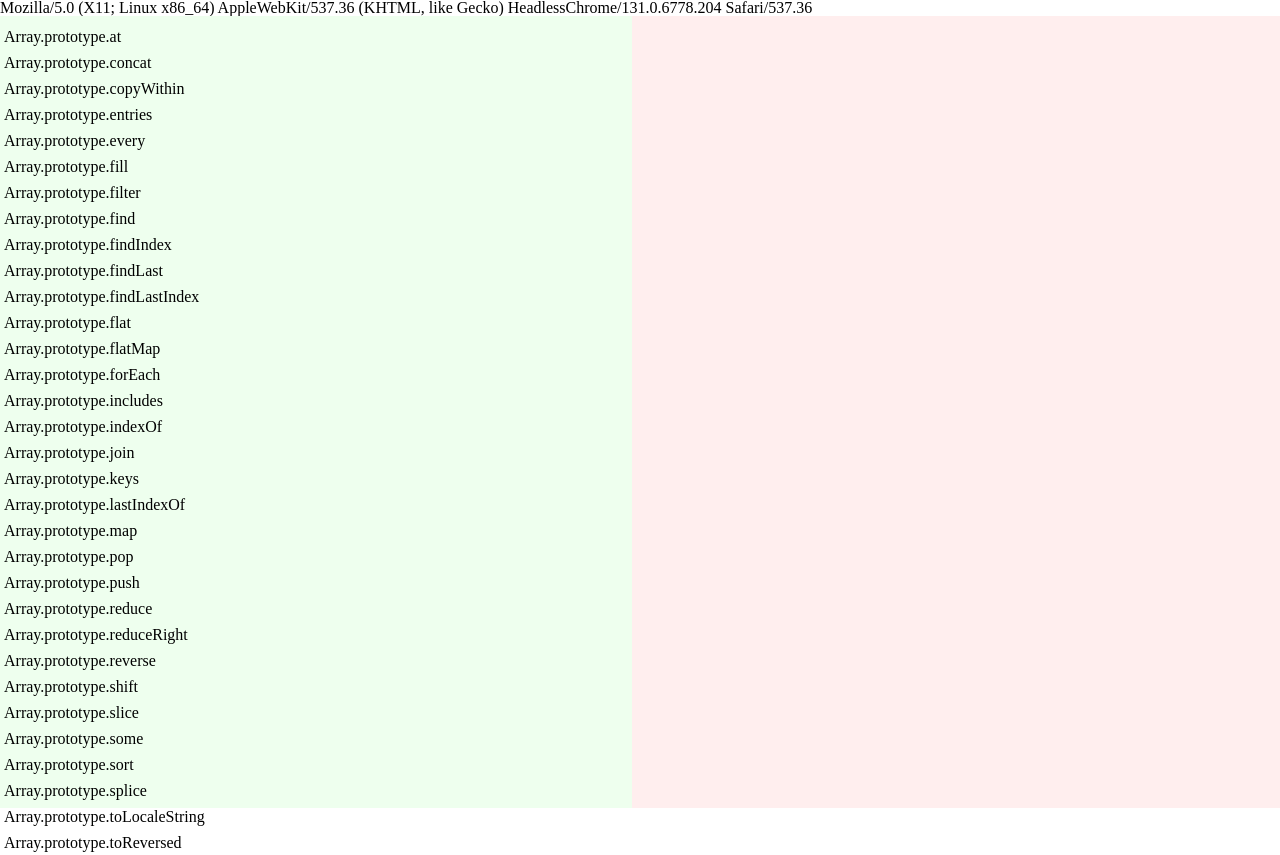
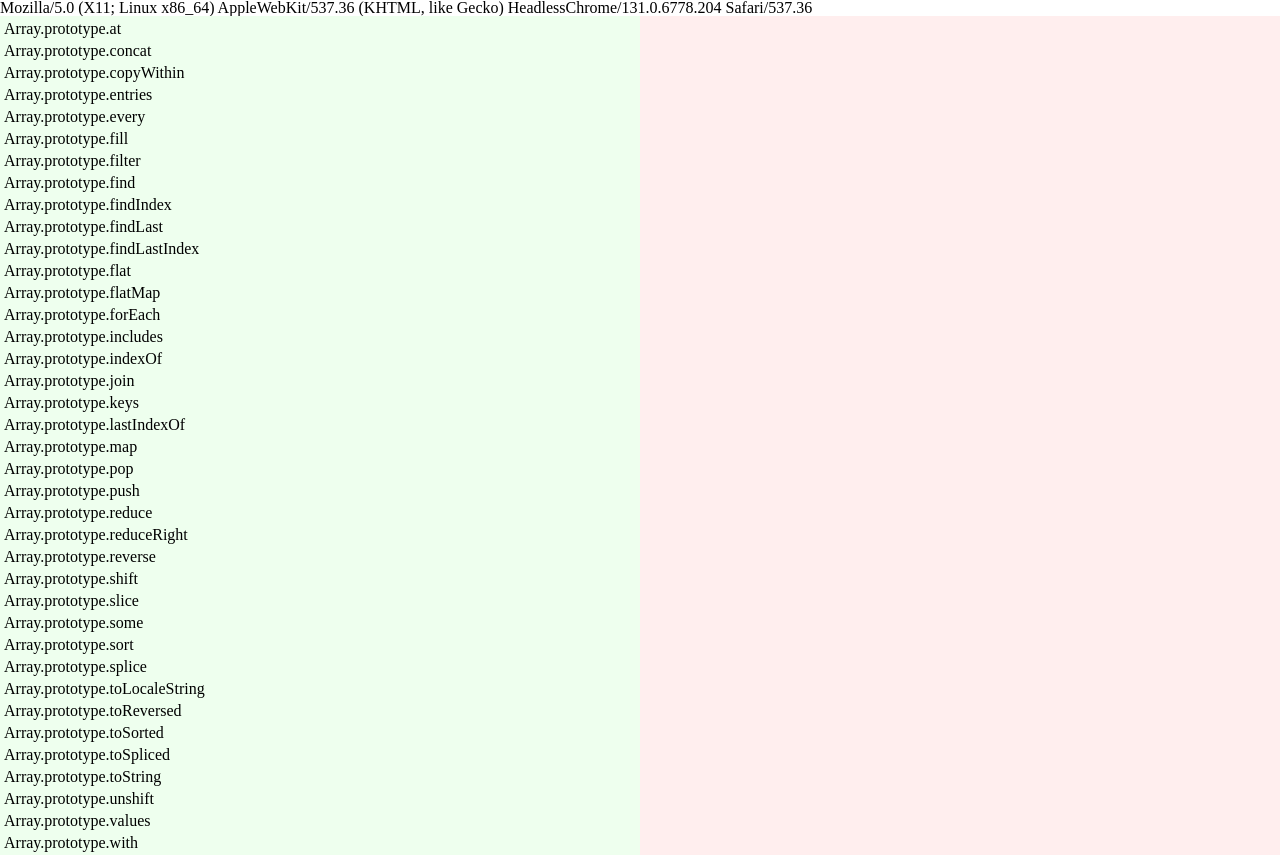
Before and after one commit to SessionHu/check-js-feat, a plain HTML site: page index.html in a window 1280 px wide. Shown: the top 855 px of the page. Drawn offline with Linux system fonts and the light colour scheme.

Commit message:
fix(style.css): overflow

```diff
--- a/style.css
+++ b/style.css
@@ -5,8 +5,8 @@ div#support {
   bottom: 0;
   width: 50vw;
   min-height: 98vh;
+  height: 110%;
   position: absolute;
-  padding: 4px;
 }
 
 div#unsupport {
@@ -16,8 +16,8 @@ div#unsupport {
   bottom: 0;
   width: 50vw;
   min-height: 98vh;
+  height: 110%;
   position: absolute;
-  padding: 4px;
 }
 
 div#ua {
@@ -40,6 +40,5 @@ noscript {
 }
 
 p {
-  margin-top: 0.5em;
-  margin-bottom: 0.5em;
+  margin: 4px;
 }
```
